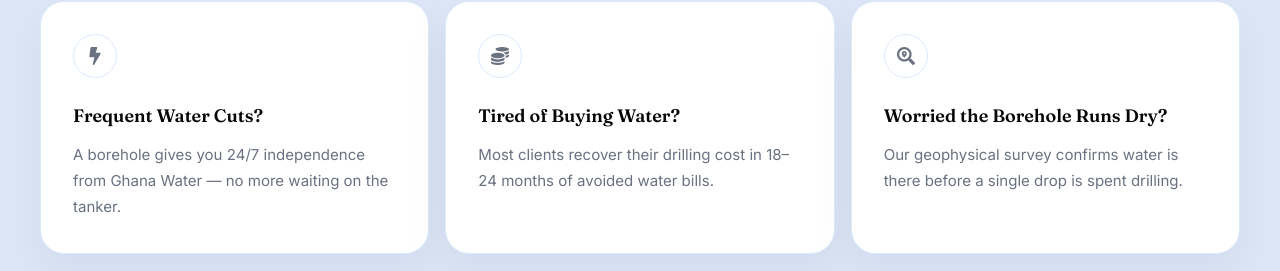
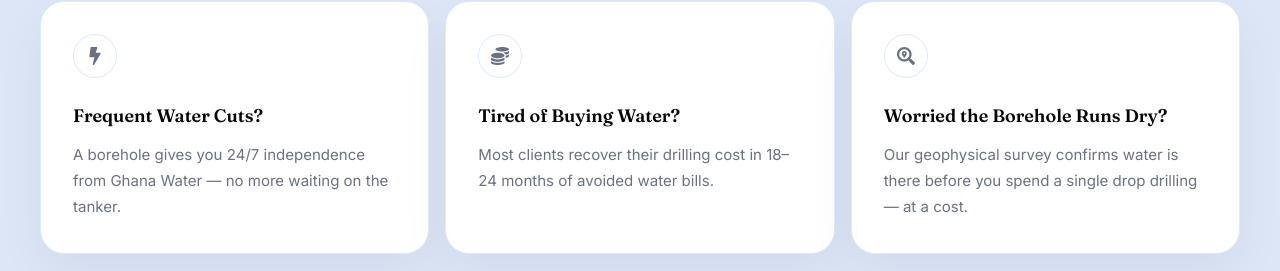
Before and after one commit to DubemUmeh/Mega-Resources, a Next.js app: page / in a window 1280 px wide. Shown: the part 1050-1321 px from the top of the page. Built offline with nearby package versions, Linux system fonts and the light colour scheme; no server answers; the database is empty.

Commit message:
Revise response for borehole reliability question
Updated the answer for the concern about borehole reliability to clarify cost implications.

```diff
--- a/components/home/problem-solution.tsx
+++ b/components/home/problem-solution.tsx
@@ -4,7 +4,7 @@ import { Reveal, BG_GLOW } from "@/components/motion-kit";
 const points = [
   { icon: <FaBolt />, q: "Frequent Water Cuts?", a: "A borehole gives you 24/7 independence from Ghana Water — no more waiting on the tanker." },
   { icon: <FaCoins />, q: "Tired of Buying Water?", a: "Most clients recover their drilling cost in 18–24 months of avoided water bills." },
-  { icon: <FaSearchLocation />, q: "Worried the Borehole Runs Dry?", a: "Our geophysical survey confirms water is there before a single drop is spent drilling." },
+  { icon: <FaSearchLocation />, q: "Worried the Borehole Runs Dry?", a: "Our geophysical survey confirms water is there before you spend a single drop drilling — at a cost." },
 ];
 
 const ProblemSolution = () => {
```
